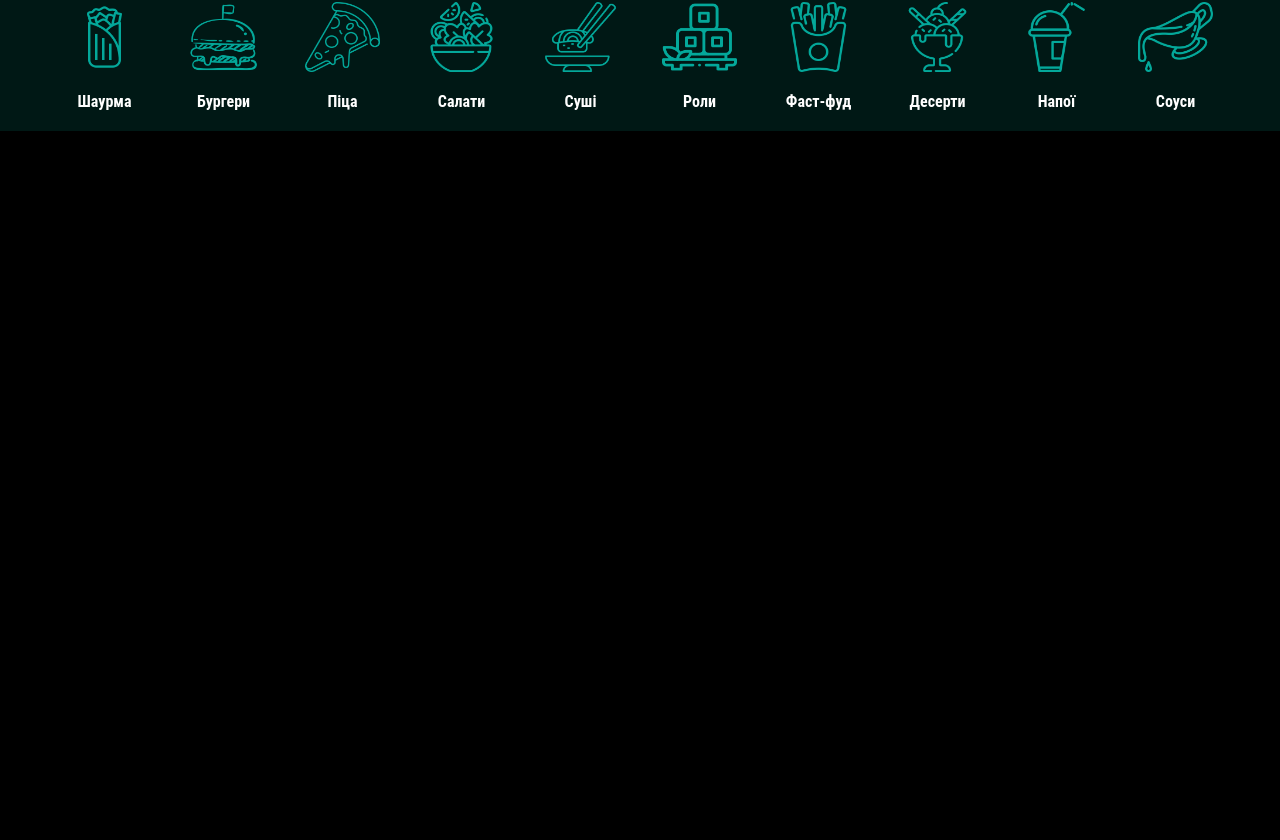
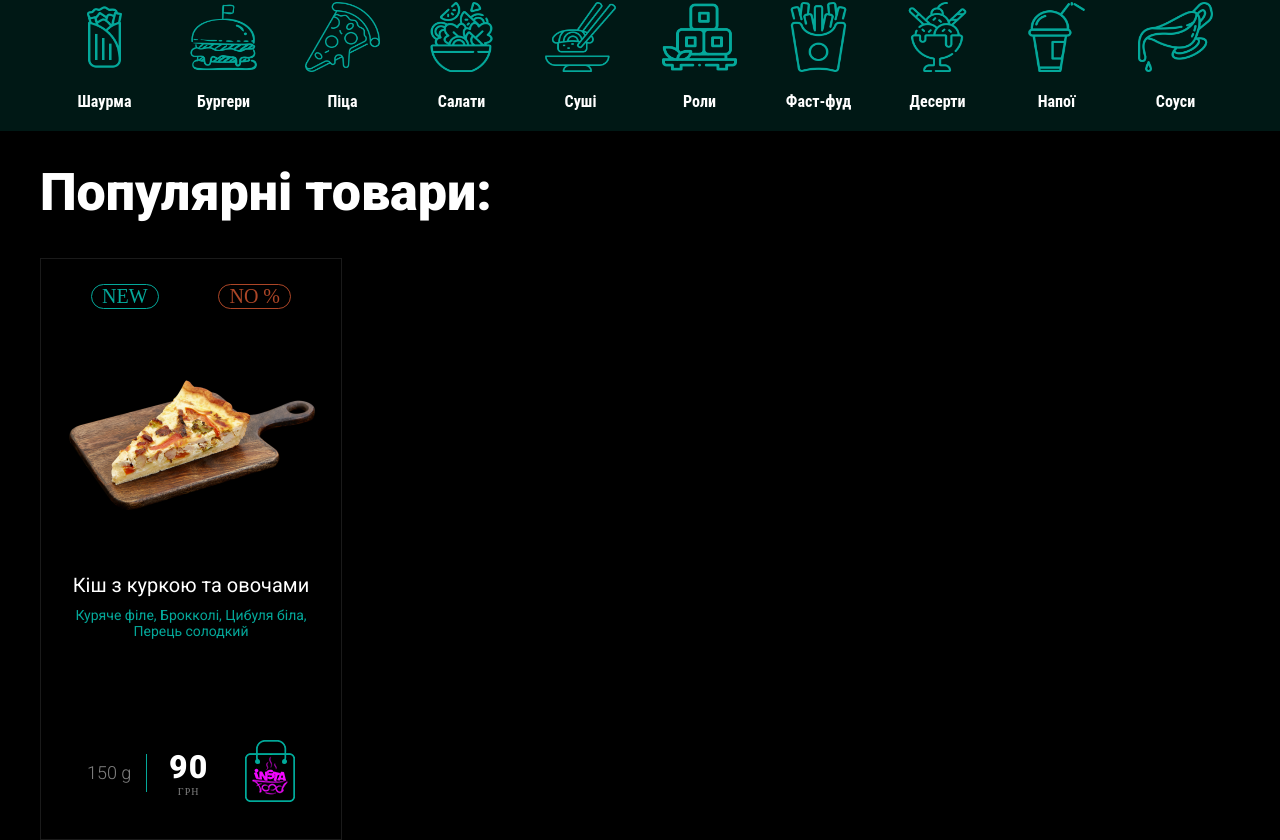
Before and after one commit to YourContender/insta-food, a React (Create React App) app: page / in a window 1280 px wide. Shown: the part 588-1428 px from the top of the page. Before the commit the page ends 800 px from the top, so only its background shows below. Built offline with nearby package versions, Linux system fonts and the light colour scheme.

Commit message:
add card product

```diff
--- a/public/index.html
+++ b/public/index.html
@@ -6,6 +6,9 @@
     <link rel="preconnect" href="https://fonts.googleapis.com">
     <link rel="preconnect" href="https://fonts.gstatic.com" crossorigin>
     <link href="https://fonts.googleapis.com/css2?family=Roboto:wght@400;700&display=swap" rel="stylesheet">
+    <link rel="preconnect" href="https://fonts.googleapis.com">
+    <link rel="preconnect" href="https://fonts.gstatic.com" crossorigin>
+    <link href="https://fonts.googleapis.com/css2?family=Roboto:wght@300;400;700;900&display=swap" rel="stylesheet">
     <meta name="viewport" content="width=device-width, initial-scale=1" />
     <link
       rel="stylesheet"
--- a/src/App.js
+++ b/src/App.js
@@ -1,5 +1,6 @@
 import Header from './components/header/Header';
 import Nav from './components/nav/Nav';
+import PopularProd from './components/popular-products/PopularProd';
 import Slider from './components/slider/Slider';
 import './index.scss';
 
@@ -9,6 +10,7 @@ function App() {
             <Slider/>
             <Header />
             <Nav/>
+            <PopularProd />
         </div>
     )
 }
--- a/src/components/modal/ModalMenu.scss
+++ b/src/components/modal/ModalMenu.scss
@@ -87,6 +87,7 @@
         align-items: center;
         color: #fff;
         letter-spacing: 1px;
+        padding-bottom: 25px;
         span {
             font-size: 28px;
             margin: 0;
--- /dev/null
+++ b/src/components/popular-products/PopularProd.js
@@ -0,0 +1,43 @@
+import img1 from '../../img/menu-items/pizza1.png';
+import basket from '../../img/basket.png';
+import './PopularProd.scss';
+
+function PopularProd() {
+    return (
+        <div className="popular">
+            <h1 className="popular_title">Популярні товари:</h1>
+
+            <div className="popular_item">
+                <div className="popular_item-sales">
+                    <span className="popular_item-sales-new">new</span>
+                    <span className="popular_item-sales-percent">no %</span>
+                </div>
+
+                <div className="popular_item-img">
+                    <img src={img1} alt="img 1" />
+                </div>
+
+                <div className="popular_item-title">
+                    Кіш з куркою та овочами
+                </div>
+
+                <div className="popular_item-descr">
+                    Куряче філе, Брокколі, Цибуля біла, Перець солодкий
+                </div>
+
+                <div className="popular_item-info">
+                    <span className="popular_item-info-weight">150 g</span>
+                    <div className="popular_item-info-price">
+                        <span>90</span>
+                        <span>грн</span>
+                    </div>
+                    <span className="popular_item-info-basket">
+                        <img src={basket} alt="basket" />
+                    </span>
+                </div>
+            </div>
+        </div>
+    )
+}
+
+export default PopularProd;
--- /dev/null
+++ b/src/components/popular-products/PopularProd.scss
@@ -0,0 +1,85 @@
+.popular {
+    width: 1200px;
+    color: #fff;
+    margin: 180px auto;
+    &_title {
+        font-weight: 900;
+        font-size: 52px;
+        font-family: Roboto, sans-serif;
+    }
+    &_item {
+        border: 1px solid rgba(255, 255, 255, .1);
+        width: 260px;
+        padding: 20px;
+        &-sales {
+            display: flex;
+            justify-content: space-around;
+            padding-top: 5px;
+            span {
+                display: block;
+                font-size: 20px;
+                padding: 0 10px;
+                border-radius: 30px;
+                text-transform: uppercase;
+            }
+            &-percent {
+                border: 1px solid rgba(221, 90, 50, 0.781);
+                color: rgba(221, 90, 50, 0.781);
+            }
+            &-new {
+                border: 1px solid #04A89A;
+                color: #04A89A;
+            }
+        }
+        &-title {
+            font-family: Roboto, sans-serif;
+            font-weight: 500;
+            color: #fff;
+            font-size: 20px;
+            padding-bottom: 10px;
+            text-align: center;
+        }
+        &-descr {
+            font-family: Roboto, sans-serif;
+            font-weight: 500;
+            font-size: 14px;
+            color: #04A89A;
+            height: 120px;
+            text-align: center;
+        }
+        &-info {
+            display: flex;
+            justify-content: space-around;
+            align-items: center;
+            &-weight {
+                font-family: Roboto, sans-serif;
+                font-weight: 300;
+                color: rgba(255, 255, 255, .5);
+                font-size: 18px;
+                line-height: 1em;
+                padding: 10px 15px;
+                border-right: 1px solid #04A89A;
+            }
+            &-price {
+                display: flex;
+                flex-direction: column;
+                text-align: center;
+                :first-child {
+                    color: #fff;
+                    font-family: Roboto, sans-serif;
+                    font-weight: 900;
+                    font-size: 32px;
+                }
+                span {
+                    font-size: 10px;
+                    letter-spacing: 1px;
+                    color: rgba(255, 255, 255, .5);
+                    text-transform: uppercase;
+                }
+            }
+            &-basket {
+                cursor: pointer;
+            }
+        }
+    }
+}
```
Also changed, not shown: src/img/basket.png (added), src/img/menu-items/pizza1.png (added).
